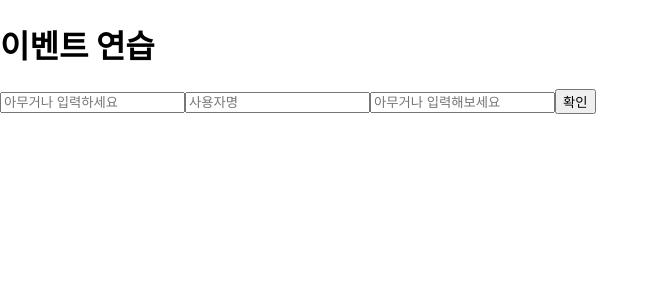
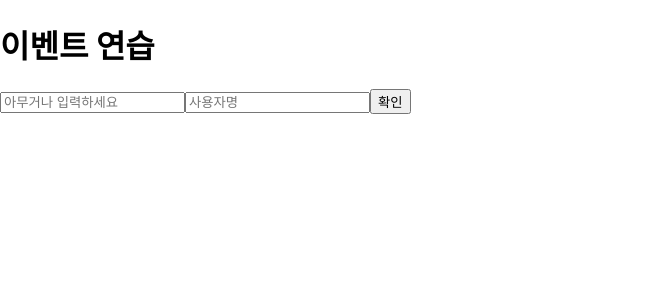
Before and after one commit to SSeungWOOO/react-study, a React (Create React App) app in the folder chapter-04-eventhandling/: page / in a window 1280 px wide. Shown: the top 300 px of the page, without its empty margins (0-659 px from the left). Built offline with nearby package versions, Linux system fonts and the light colour scheme.

Commit message:
함수컴포넌트로 구현

```diff
--- a/chapter-04-eventhandling/src/EventPractice.js
+++ b/chapter-04-eventhandling/src/EventPractice.js
@@ -1,26 +1,33 @@
-import React, { Component } from "react";
+import React, { useState } from "react";
 
-class EventPractice extends Component {
-  state = {
+const EventPractice = () => {
+  const [state, setState] = useState({
     username: "",
     message: "",
+  });
+
+  const handleChange = (e) => {
+    const { name, value } = e.target;
+    setState((prevState) => ({
+      ...prevState,
+      [name]: value,
+    }));
   };
 
-  handleChange = (e) => {
-    this.setState({ [e.target.name]: e.target.value }); // 수정: 괄호 사용
+  const handleClick = () => {
+    alert(`${state.message}: ${state.message}`);
+    setState({
+      username: "",
+      message: "",
+    });
   };
 
-  handleClick = () => {
-    alert(this.state.message + ":" + this.state.message);
-    this.setState({ username: "", message: "" });
+  const handleKeypress = (e) => {
+    if (e.key === "Enter") {
+      handleClick();
+    }
   };
 
-  handleKeypress = (e) => {
-    if (e.key === "Enter") {
-      this.handleClick();
-    }
-  };
-  render() {
   return (
     <div>
       <h1>이벤트 연습</h1>
@@ -28,26 +35,20 @@ class EventPractice extends Component {
         type="text"
         name="message"
         placeholder="아무거나 입력하세요"
-          value={this.state.message}
-          onChange={this.handleChange}
+        value={state.message}
+        onChange={handleChange}
+        onKeyPress={handleKeypress}
       />
       <input
         type="text"
         name="username"
         placeholder="사용자명"
-          value={this.state.username}
+        value={state.username}
+        onChange={handleChange}
       />
-        <input
-          type="text"
-          name="message"
-          placeholder="아무거나 입력해보세요"
-          value={this.state.message}
-          onchange={this.handleClick}
-        />
-        <button onClick={this.handleClick}>확인</button>
+      <button onClick={handleClick}>확인</button>
     </div>
   );
-  }
-}
+};
 
 export default EventPractice;
```
Lines whose indentation alone changed are shown as unchanged.
